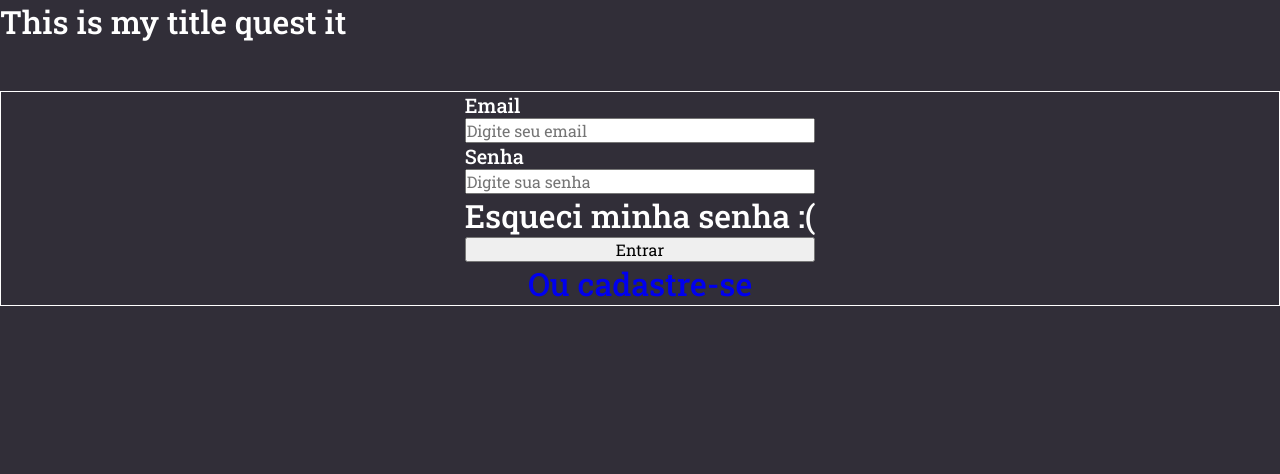
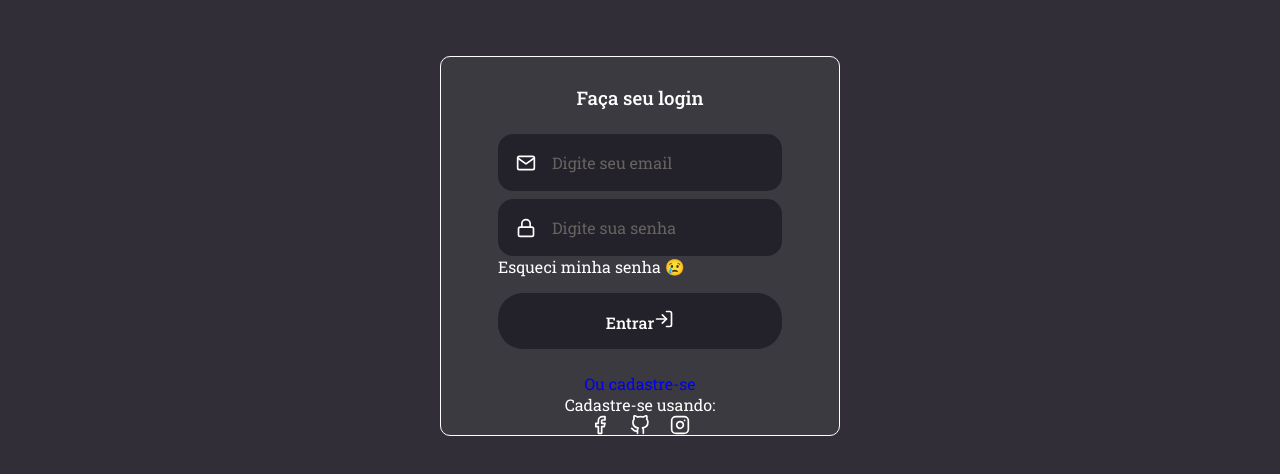
Before and after one commit to rpedrodasilva10/quest-it, a React (Create React App) app in the folder web/: page / in a window 1280 px wide. Shown: the top 474 px of the page. Built offline with nearby package versions, Linux system fonts and the light colour scheme; the HTML template or start-up script is replaced by a standard one.

Commit message:
feat: layout and funcionality improvements on login

```diff
--- a/web/package.json
+++ b/web/package.json
@@ -11,6 +11,7 @@
     "@types/react": "^17.0.0",
     "@types/react-dom": "^17.0.0",
     "@types/react-router-dom": "^5.3.2",
+    "polished": "^4.1.3",
     "react": "^17.0.2",
     "react-dom": "^17.0.2",
     "react-hook-form": "^7.19.0",
--- a/web/src/pages/Login/index.tsx
+++ b/web/src/pages/Login/index.tsx
@@ -1,7 +1,10 @@
 import React from 'react';
 import { useForm } from 'react-hook-form';
+import { FiFacebook, FiGithub, FiInstagram, FiLock, FiLogIn, FiMail } from 'react-icons/fi';
 import { Link } from 'react-router-dom';
-import { Container, Content, FormInputLabel, Title } from './styles';
+import Button from '../components/Button';
+import Input from '../components/Input';
+import { Container, Content } from './styles';
 
 type FormData = {
   email: string;
@@ -13,35 +16,48 @@ const Login: React.FC = () => {
     register,
     handleSubmit,
     formState: { errors },
-  } = useForm();
+  } = useForm<FormData>();
 
   const onSubmit = (data: FormData) => console.log('Form data', data);
 
   return (
     <Container>
-      <Title>
-        This is my title quest it
-        <Content>
-          <form onSubmit={handleSubmit(onSubmit)}>
-            <FormInputLabel>Email</FormInputLabel>
+      <Content>
+        <h3>Faça seu login</h3>
+        <form onSubmit={handleSubmit(onSubmit)}>
+          <Input placeholder="Digite seu email" icon={FiMail} name="email" register={register}></Input>
+          <Input
+            placeholder="Digite sua senha"
+            icon={FiLock}
+            name="password"
+            register={register}
+            type="password"
+          ></Input>
 
-            <input
-              placeholder="Digite seu email"
-              {...register('email', {
-                required: true,
-              })}
-            />
-            <FormInputLabel>Senha</FormInputLabel>
-            <input type="password" placeholder="Digite sua senha" {...register('password')}></input>
+          <span>Esqueci minha senha 😢</span>
 
-            <span>Esqueci minha senha :(</span>
+          {/* <input type="submit" /> */}
+          <Button icon={FiLogIn} type="submit">
+            Entrar
+          </Button>
+        </form>
+        <Link to="#">Ou cadastre-se</Link>
+        {/* Social media */}
 
-            <button type="submit">Entrar</button>
-          </form>
+        <p>Cadastre-se usando:</p>
 
-          <Link to="#">Ou cadastre-se</Link>
-        </Content>
-      </Title>
+        <ul>
+          <li>
+            <FiFacebook size={20} />
+          </li>
+          <li>
+            <FiGithub size={20} />
+          </li>
+          <li>
+            <FiInstagram size={20} />
+          </li>
+        </ul>
+      </Content>
     </Container>
   );
 };
--- a/web/src/pages/Login/styles.tsx
+++ b/web/src/pages/Login/styles.tsx
@@ -5,19 +5,43 @@ export const Container = styled.div``;
 export const Title = styled.h1``;
 
 export const Content = styled.div`
+  margin: 56px auto;
+  width: 400px;
+
   display: flex;
   flex-direction: column;
   align-items: center;
-  //justify-content: center;
 
-  margin-top: 48px;
+  background-color: #5e615f3e;
   border: solid #fff 1px;
 
-  //height: 400px;
+  border-radius: 10px;
+
+  h3 {
+    margin: auto;
+    margin-top: 28px;
+  }
 
   form {
+    margin: 24px;
     display: flex;
     flex-direction: column;
+  }
+
+  a {
+    text-decoration: none;
+  }
+
+  ul {
+    display: flex;
+
+    li {
+      display: flex;
+
+      & + li {
+        margin-left: 20px;
+      }
+    }
   }
 `;
 
--- /dev/null
+++ b/web/src/pages/components/Button/index.tsx
@@ -0,0 +1,15 @@
+import React, { ButtonHTMLAttributes } from 'react';
+import { IconBaseProps } from 'react-icons';
+import { ButtonContainer } from './styles';
+
+interface ButtonProps extends ButtonHTMLAttributes<HTMLButtonElement> {
+  icon?: React.ComponentType<IconBaseProps>;
+}
+const Button: React.FC<ButtonProps> = ({ icon: Icon, children, ...rest }) => (
+  <ButtonContainer {...rest}>
+    {children}
+    {Icon && <Icon size={20} />}
+  </ButtonContainer>
+);
+
+export default Button;
--- /dev/null
+++ b/web/src/pages/components/Button/styles.ts
@@ -0,0 +1,19 @@
+import { shade } from 'polished';
+import styled from 'styled-components';
+
+export const ButtonContainer = styled.button`
+  background: #232129;
+  height: 56px;
+  border-radius: 25px;
+  border: 0;
+  padding: 0 16px;
+  color: #fff;
+  width: 100%;
+  font-weight: 500;
+  margin-top: 16px;
+  transition: background-color 0.2s;
+
+  &:hover {
+    background: ${shade(0.2, '#232129')};
+  }
+`;
--- /dev/null
+++ b/web/src/pages/components/Input/index.tsx
@@ -0,0 +1,20 @@
+import React, { InputHTMLAttributes } from 'react';
+import { UseFormRegister } from 'react-hook-form';
+import { IconBaseProps } from 'react-icons';
+import { Container } from './styles';
+
+interface InputProps extends InputHTMLAttributes<HTMLInputElement> {
+  icon?: React.ComponentType<IconBaseProps>;
+  name: string;
+  register: UseFormRegister<any>;
+}
+const Input: React.FC<InputProps> = ({ name, register, icon: Icon, ...rest }) => {
+  return (
+    <Container hasError isFilled isFocused>
+      {Icon && <Icon size={20} />}
+      <input {...register(name)} {...rest} />
+    </Container>
+  );
+};
+
+export default Input;
--- /dev/null
+++ b/web/src/pages/components/Input/styles.ts
@@ -0,0 +1,36 @@
+import styled from 'styled-components';
+
+interface ContainerProps {
+  isFocused: boolean;
+  isFilled: boolean;
+  hasError: boolean;
+}
+
+export const Container = styled.div<ContainerProps>`
+  display: flex;
+  align-items: center;
+
+  background: #232129;
+  border-radius: 15px;
+  border: 2px solid #232129;
+  padding: 16px;
+
+  & + div {
+    margin-top: 8px;
+  }
+
+  input {
+    background: transparent;
+    flex: 1;
+    border: 0;
+    color: #f4ede8;
+
+    &::placeholder {
+      color: #666360;
+    }
+  }
+
+  svg {
+    margin-right: 16px;
+  }
+`;
```
Also changed, not shown: 1 other file (tests, documents, lock files or other folders).
